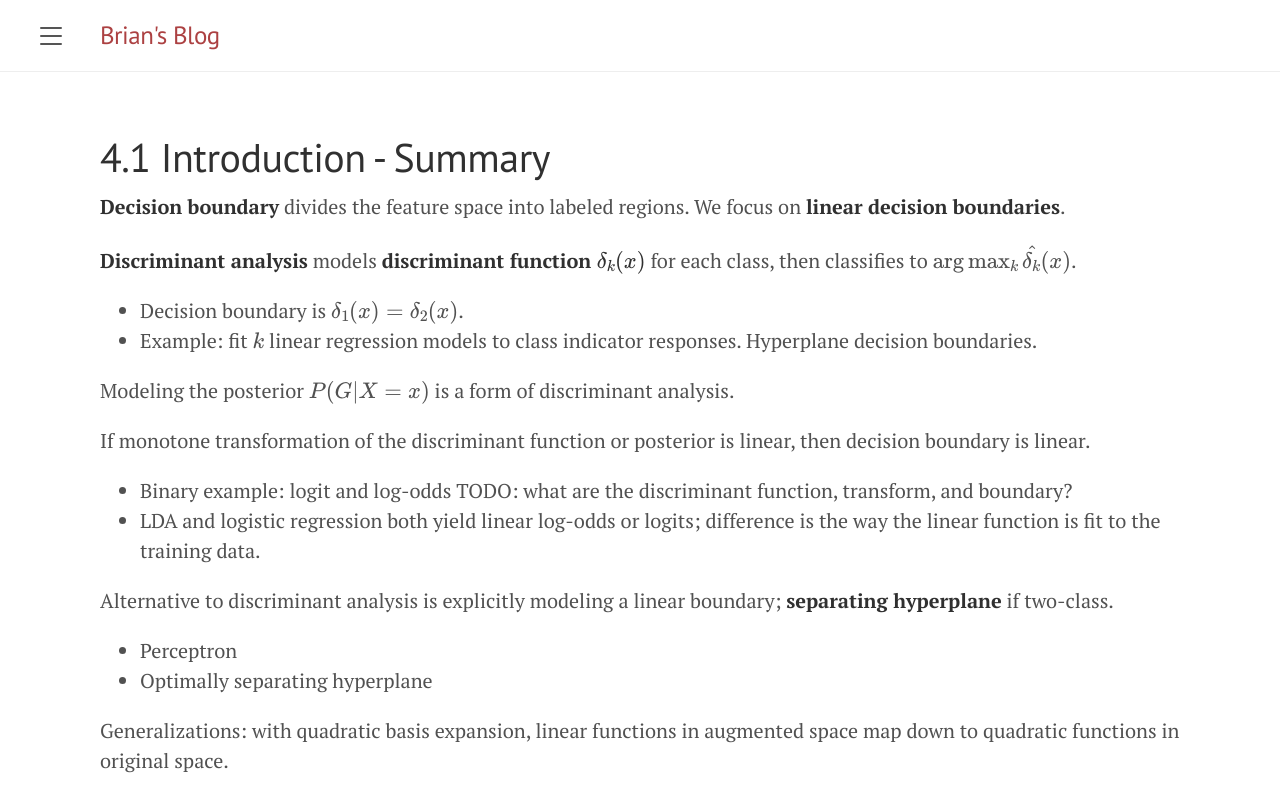
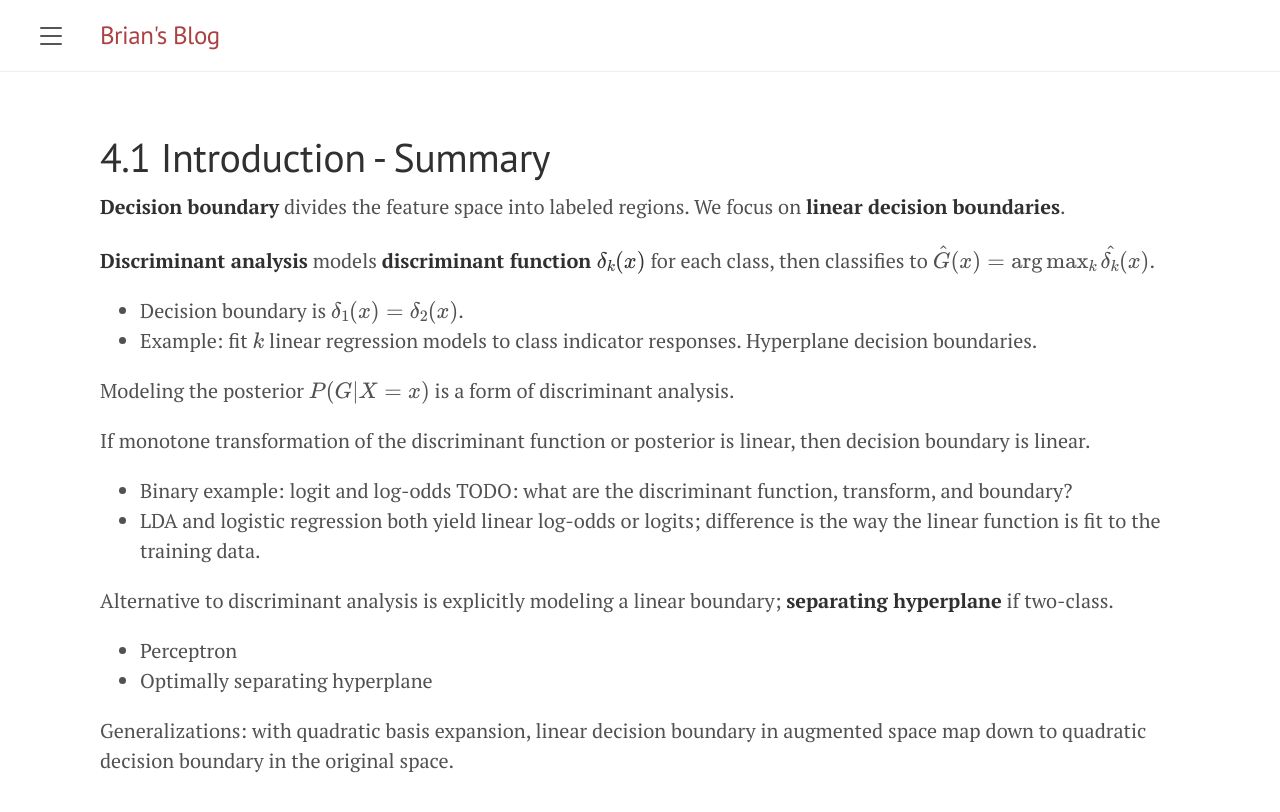
Before and after one commit to briansmlee/briansmlee.github.io, a Jekyll site: the page built from docs/_esl_posts/04_01_Summary.md, in a window 1280 px wide. Shown: the top 812 px of the page. Built offline with Jekyll 4.4.1, drawn with Linux system fonts in a browser that asks for light colours; formulas are drawn with MathJax 3.

Commit message:
ESL 3.2 Summary

```diff
--- a/docs/_esl_posts/04_01_Summary.md
+++ b/docs/_esl_posts/04_01_Summary.md
@@ -10,7 +10,7 @@ usemathjax: true
 
 **Decision boundary** divides the feature space into labeled regions. We focus on **linear decision boundaries**.
 
-**Discriminant analysis** models **discriminant function $\delta_k(x)$** for each class, then classifies to $\arg\max_k \hat{\delta_k}(x)$.
+**Discriminant analysis** models **discriminant function $\delta_k(x)$** for each class, then classifies to $\hat{G}(x) = \arg\max_k \hat{\delta_k}(x)$.
 - Decision boundary is $\delta_1(x) = \delta_2(x)$.
 - Example: fit $k$ linear regression models to class indicator responses. Hyperplane decision boundaries.
 
@@ -24,4 +24,4 @@ Alternative to discriminant analysis is explicitly modeling a linear boundary; *
 - Perceptron
 - Optimally separating hyperplane
 
-Generalizations: with quadratic basis expansion, linear functions in augmented space map down to quadratic functions in original space.
+Generalizations: with quadratic basis expansion, linear decision boundary in augmented space map down to quadratic decision boundary in the original space.
--- a/docs/esl.html
+++ b/docs/esl.html
@@ -18,13 +18,11 @@ permalink: /esl/
 	{% for section_group in posts_by_section %}
 		{% assign posts_in_section = section_group.items %}
 		<li>
-		{{ posts_in_section[0].section_title }}
-		[
+		{{ posts_in_section[0].section_title }} -
 			{% for post in posts_in_section %}
 				<a href="{{ post.url }}">{{ post.type }}</a>
 				{% if forloop.last == false %} | {% endif %}
 			{% endfor %}
-		]
 		</li>
 	{% endfor %}
 	</ul>
```
Also changed, not shown: docs/_esl_posts/04_02_Summary.md (added, +17 -0 lines).
